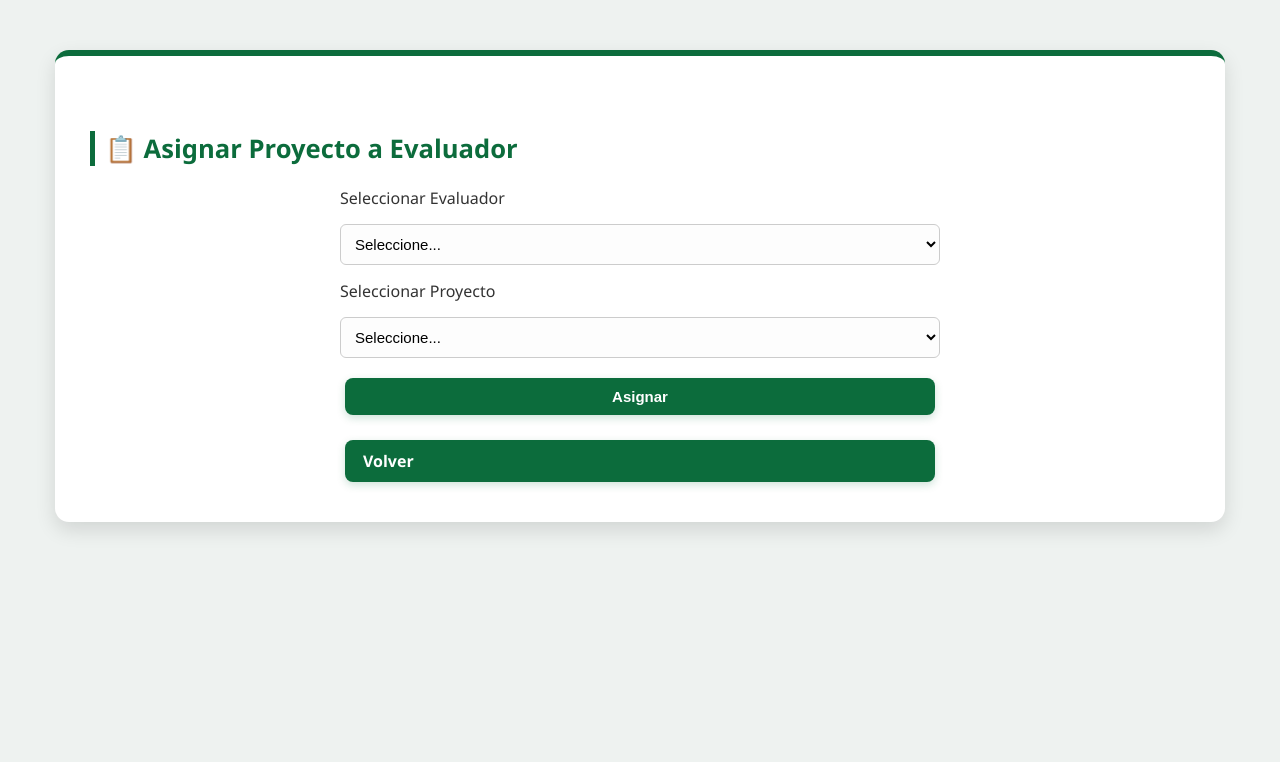
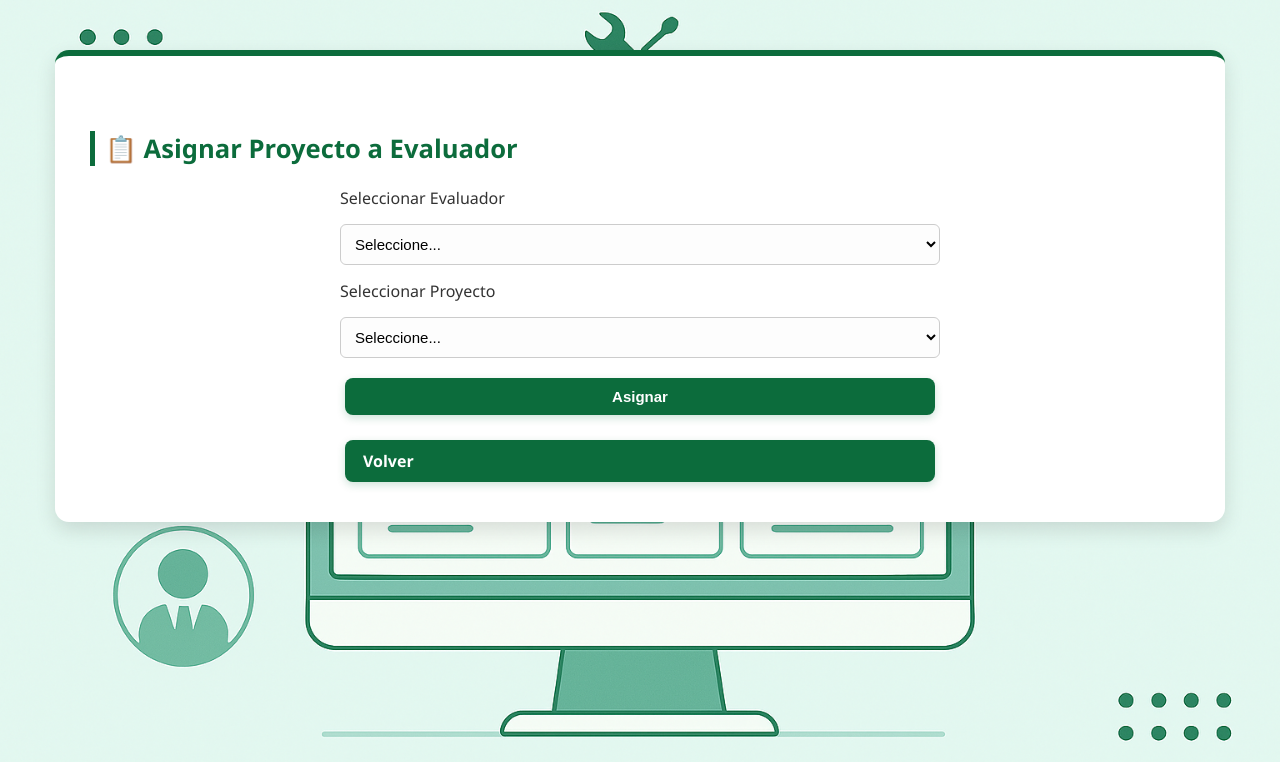
Before and after one commit to Junior-Sg/Proyecto_califisena, a PHP site: page /Views/Admin/crear_asignacion.php in a window 1280 px wide. Shown: the top 762 px of the page. Run offline with PHP 8.4, Linux system fonts and the light colour scheme; data comes from the database, SQL or seed files in the repository; both versions use the stored data as it was after the commit.

Commit message:
Ajuste en vistas y arreglo final

```diff
--- a/assets/css/admin.css
+++ b/assets/css/admin.css
@@ -1,11 +1,16 @@
 /* === ESTILO CORPORATIVO / PROFESIONAL === */
+
 body {
   font-family: 'Segoe UI', Arial, sans-serif;
-  background: #eef2f0; /* Fondo gris verdoso claro */
+  background: url('../img/Admin.png') no-repeat center center fixed;
+  background-size: cover;
+  background-attachment: fixed;
+  background-color: #eef2f0;
   margin: 0;
   padding: 0;
   color: #333;
 }
+
 
 /* === CONTENEDOR PRINCIPAL === */
 .admin-container {
```
Also changed, not shown: Config/evaluacion_proyecto_sena .sql (+2 -10 lines), Views/perfil.php (+7 -6 lines), assets/img/Admin.png (added).
